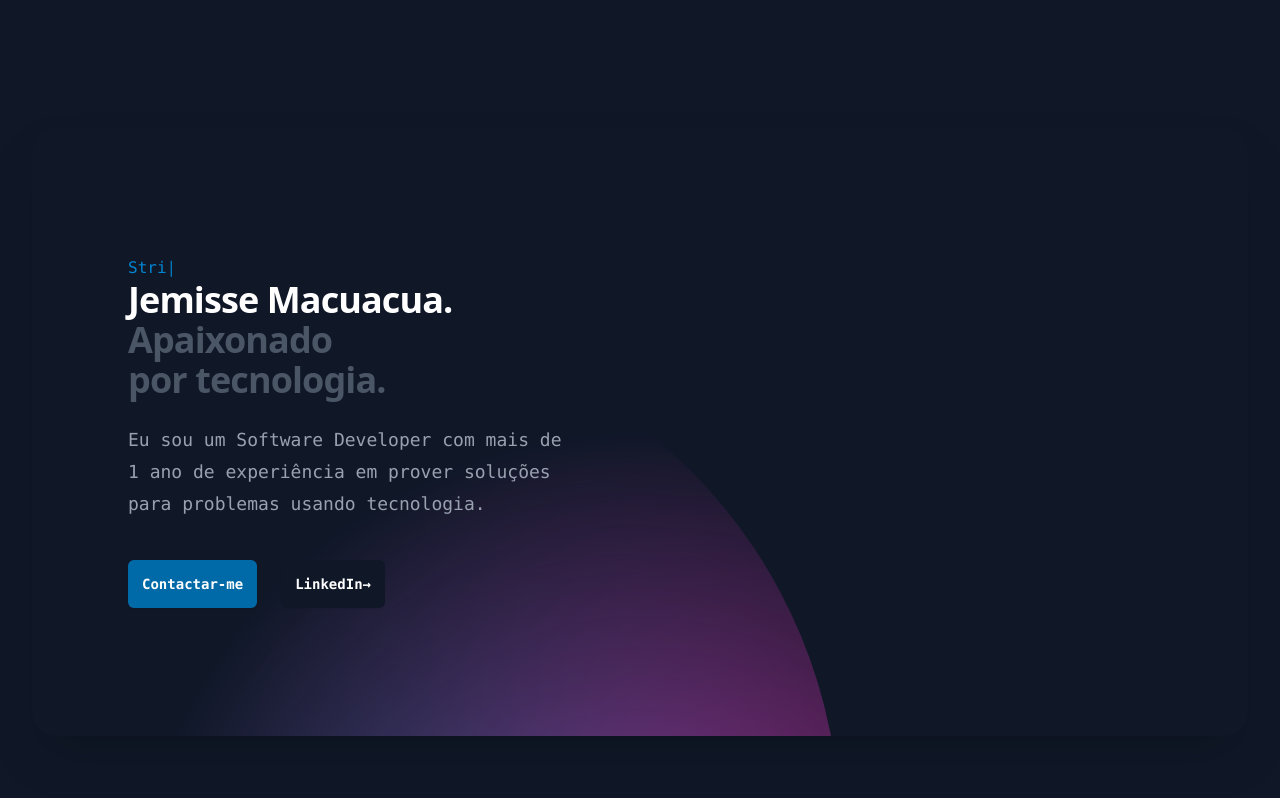
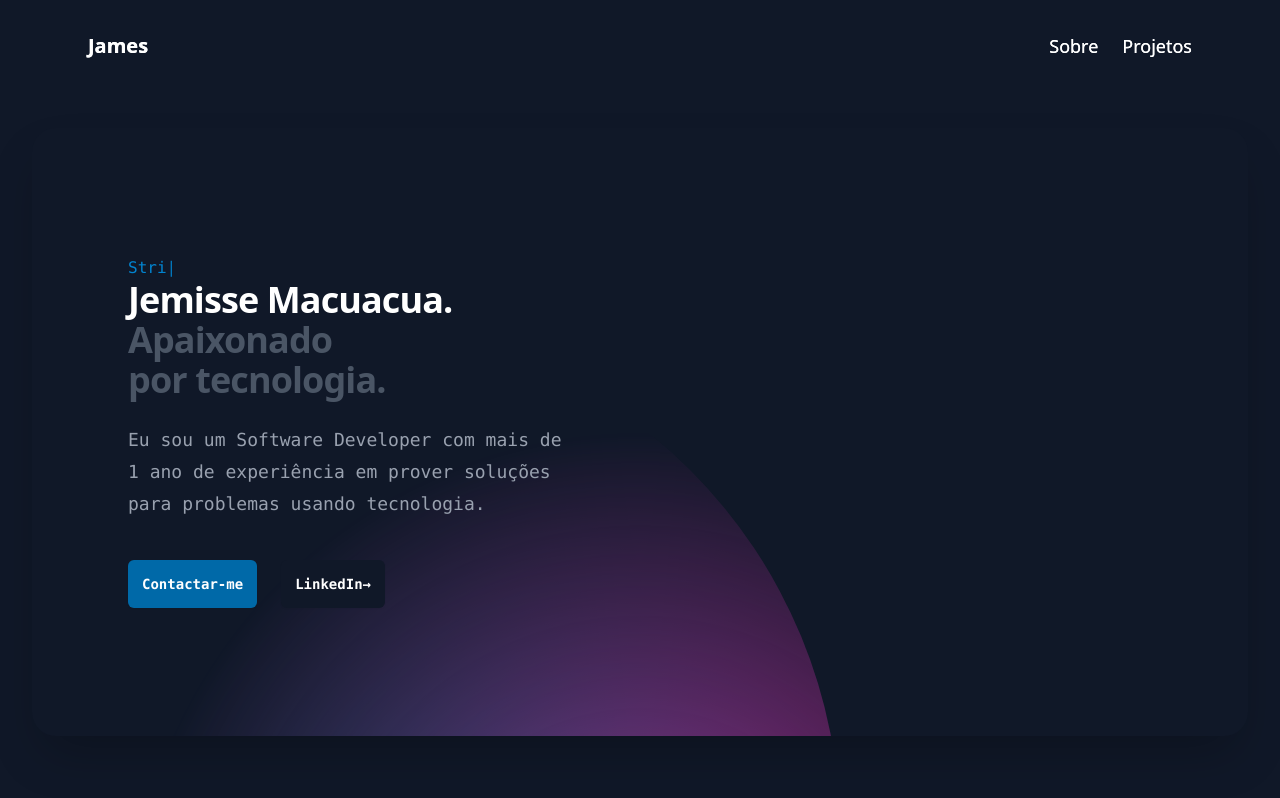
Before and after one commit to Jmisse1ST/MeuPerfil, a React (Vite) app: page / in a window 1280 px wide. Shown: the top 798 px of the page. Built offline with nearby package versions, Linux system fonts and the light colour scheme.

Commit message:
NavBarCTA

```diff
--- a/src/section/cta.tsx
+++ b/src/section/cta.tsx
@@ -1,11 +1,15 @@
 import EfeitoEscrever from "./efeitoEscrever";
+import NavbarCTA from "./navbarCTA";
 
 function JemisseCta() {
   return (
     <div className="bg-gray-900">
 
+
+
       <div className="w-screen h-screen mx-auto max-w-7xl py-24 sm:px-6 sm:py-32 lg:px-8">
         <div className="relative isolate overflow-hidden bg-gray-900 px-6 pt-16 shadow-2xl sm:rounded-3xl sm:px-16 md:pt-24 lg:flex lg:gap-x-20 lg:px-24 lg:pt-0">
+           <NavbarCTA/>
           <svg
             viewBox="0 0 1024 1024"
             aria-hidden="true"
--- a/src/section/efeitoEscrever.tsx
+++ b/src/section/efeitoEscrever.tsx
@@ -5,7 +5,7 @@ const EfeitoEscrever = () => {
     'String UserName = "James";',
     'Eu sou um Software Developer.',
     'Resolvo problemas por meio da tecnologia.',
-    'And i love to drive ideas to reality!'
+    'I love to drive ideas to reality!'
   ];
   const [text, setText] = useState('');
   const [currentPhraseIndex, setCurrentPhraseIndex] = useState(0);
--- a/src/section/habilidades.tsx
+++ b/src/section/habilidades.tsx
@@ -1,10 +1,14 @@
+import Navbar from "./navbarCTA";
+
 function Habilidades() {
     return (
+
 
 
         <div className="relative isolate overflow-hidden bg-white px-3 py-20 sm:py-32 lg:overflow-visible lg:px-0 ">
             <div className="absolute inset-0 -z-10 overflow-hidden">
 
+          <Navbar/>
 
                 <svg
                     aria-hidden="true"
--- /dev/null
+++ b/src/section/navbarCTA.tsx
@@ -0,0 +1,86 @@
+import { useState, useEffect } from 'react';
+
+const NavbarCTA = () => {
+  const [scrolled, setScrolled] = useState(false);
+  const [mobileMenuOpen, setMobileMenuOpen] = useState(false);
+
+  useEffect(() => {
+    const handleScroll = () => {
+      setScrolled(window.scrollY > 10);
+    };
+
+    window.addEventListener('scroll', handleScroll);
+    return () => window.removeEventListener('scroll', handleScroll);
+  }, []);
+
+  return (
+    <>
+      {/* Navbar Desktop */}
+      <nav className={`fixed top-4 left-1/2 -translate-x-1/2 w-[calc(100%-2rem)] max-w-6xl mx-auto z-50 transition-all duration-300 rounded-full ${scrolled ? 'bg-white/10 backdrop-blur-lg py-3 shadow-lg ring-1 ring-white/10' : 'bg-transparent py-4'}`}>
+        <div className="container mx-auto px-6 flex justify-between items-center">
+          {/* Logo - Lado Esquerdo */}
+          <a
+            href="/"
+            className={`text-xl font-bold transition-colors duration-300 ${scrolled ? 'text-white' : 'text-white'}`}
+          >
+            James
+          </a>
+
+          {/* Links - Lado Direito (Desktop) */}
+          <div className="hidden md:flex space-x-6">
+            <a
+              href="/sobre"
+              className={`text-lg transition-colors duration-300 hover:text-white/80 ${scrolled ? 'text-white' : 'text-white'}`}
+            >
+              Sobre
+            </a>
+            <a
+              href="/projetos"
+              className={`text-lg transition-colors duration-300 hover:text-white/80 ${scrolled ? 'text-white' : 'text-white'}`}
+            >
+              Projetos
+            </a>
+          </div>
+
+          {/* Botão Mobile */}
+          <button
+            className="md:hidden text-white focus:outline-none"
+            onClick={() => setMobileMenuOpen(!mobileMenuOpen)}
+          >
+            <svg className="w-6 h-6" fill="none" stroke="currentColor" viewBox="0 0 24 24">
+              {mobileMenuOpen ? (
+                <path strokeLinecap="round" strokeLinejoin="round" strokeWidth={2} d="M6 18L18 6M6 6l12 12" />
+              ) : (
+                <path strokeLinecap="round" strokeLinejoin="round" strokeWidth={2} d="M4 6h16M4 12h16M4 18h16" />
+              )}
+            </svg>
+          </button>
+        </div>
+      </nav>
+
+      {/* Menu Mobile */}
+      {mobileMenuOpen && (
+        <div className="md:hidden fixed top-24 left-1/2 -translate-x-1/2 w-[calc(100%-2rem)] max-w-md bg-black/50 backdrop-blur-lg rounded-2xl z-40 py-4 px-6 ring-1 ring-white/10">
+          <div className="flex flex-col space-y-4">
+            <a
+              href="/sobre"
+              className="text-white text-lg py-2 px-4 hover:bg-white/10 rounded-lg transition-colors duration-300"
+              onClick={() => setMobileMenuOpen(false)}
+            >
+              Sobre
+            </a>
+            <a
+              href="/projetos"
+              className="text-white text-lg py-2 px-4 hover:bg-white/10 rounded-lg transition-colors duration-300"
+              onClick={() => setMobileMenuOpen(false)}
+            >
+              Projetos
+            </a>
+          </div>
+        </div>
+      )}
+    </>
+  );
+};
+
+export default NavbarCTA;
```
Also changed, not shown: src/section/navbarGeral.tsx (added).
